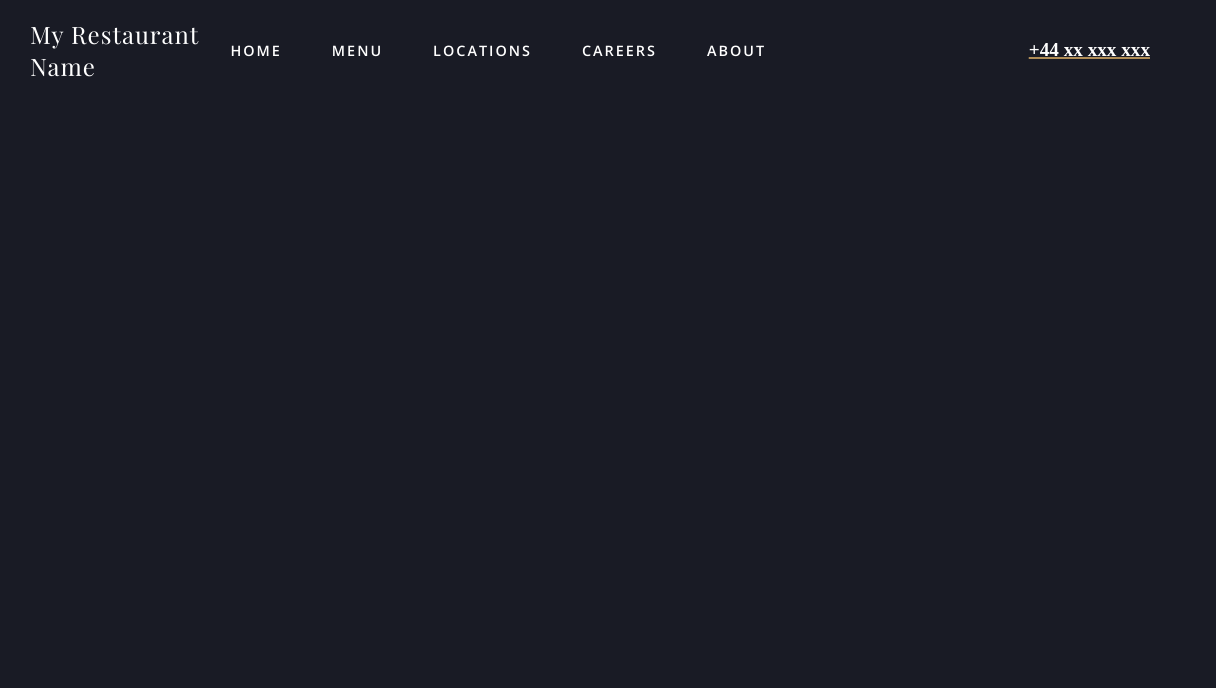
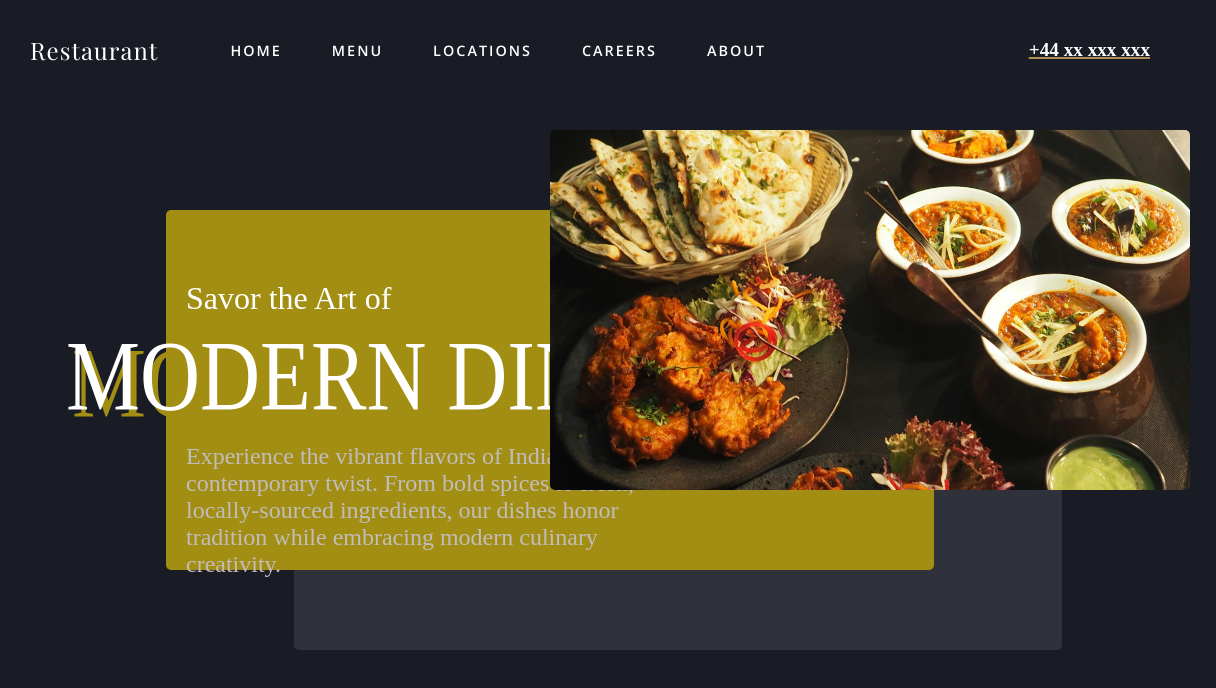
Before and after one commit to GGB-29/restaurant-page, a website built with webpack: page src/template.html in a window 1280 px wide. Shown: the full height of the page, 0-1216 px from the left. Built offline with nearby package versions, Linux system fonts and the light colour scheme.

Commit message:
Feat: Add hero section to html.

```diff
--- a/src/styles.css
+++ b/src/styles.css
@@ -99,3 +99,83 @@ button {
 .nav-menu button:hover {
     color: #b08d57;
 }
+
+.content {
+    display: grid;
+    grid-template-rows: 4fr 1fr;
+
+}
+
+.hero {
+    display: flex;
+    justify-content: flex-end;
+    align-items: flex-start;
+    overflow: hidden;
+    position: relative;
+}
+
+.hero-image {
+    display: block;
+    position: relative;
+
+    width: 100%;
+    height: auto;
+    border-radius: 5px;
+
+    z-index: 2;
+
+}
+
+.image-wrapper {
+    position: relative;
+    display: inline-block;
+
+    width: 100%;
+    max-width: 50%;
+    height: auto;
+
+    margin-top: 30px;
+    margin-right: 90px;
+}
+
+.text-box {
+    position: absolute;
+    box-sizing: border-box;
+    top: 10vh;
+    left: -30vw;
+
+    padding: 20px;
+
+    width: 120%;
+    height: 100%;
+
+    color: rgb(255, 255, 255);
+    font-size: 2rem;
+    background-color: rgb(163, 142, 20);
+    border-radius: 5px;
+    z-index: 1;
+
+    box-shadow: 10vw 10vh 0 rgb(255, 255, 255, 0.1);
+}
+
+.text-box :nth-child(1) {
+    margin-top: 50px;
+    font-size: 2rem;
+    font-weight: 100;
+}
+
+.text-box :nth-child(2) {
+    margin-top: 10px;
+    margin-left: -15vh;
+    font-size: 5.2rem;
+    transform: scaleY(1.2);
+    text-shadow: 6px 6px 0 rgb(163, 142, 20);
+    z-index: 5;
+}
+
+.text-box :last-child {
+    color: #c2bdbd;
+    margin-top: 20px;
+    font-size: 1.5rem;
+    max-width: 40ch;
+}
--- a/src/template.html
+++ b/src/template.html
@@ -6,7 +6,7 @@
 </head>
 <body>
     <header class="page-header">
-        <div class="logo">My Restaurant Name</div>
+        <div class="logo">Restaurant</div>
         <nav class="nav-menu">
             <button>Home</button>
             <button>Menu</button>
@@ -17,9 +17,16 @@
         <div class="phone-number">+44 xx xxx xxx</div>
         <img src="assets/menu.svg" class="menu-icon" alt="menu">
     </header>
-    <div id="content">
+    <div class="content">
         <div class="hero">
-
+            <div class="image-wrapper">
+                <img src="assets/heroImage.jpg" class="hero-image" alt="food">
+                <div class="text-box">
+                    <div>Savor the Art of </div>
+                    <div>MODERN DINING</div>
+                    <div>Experience the vibrant flavors of India with a contemporary twist. From bold spices to fresh, locally-sourced ingredients, our dishes honor tradition while embracing modern culinary creativity.</div>
+                </div>
+            </div>
         </div>
         <div class="book-table">
 
```
Also changed, not shown: README.md, src/assets/heroImage.jpg (added).
